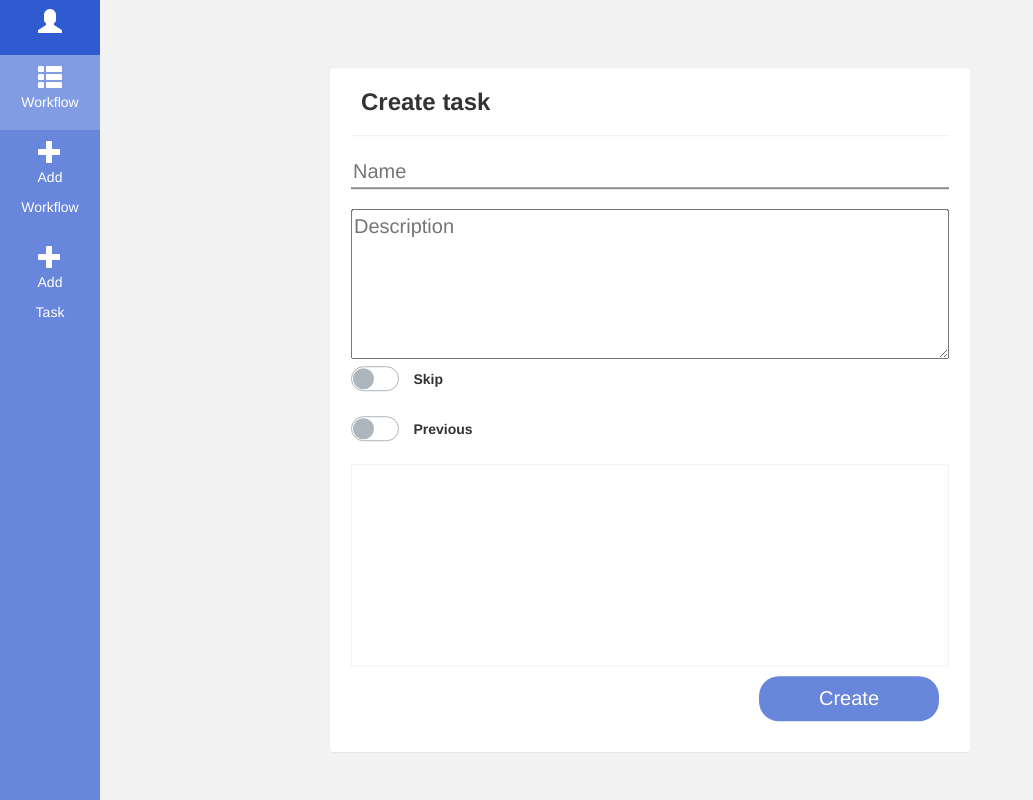
After one commit to mazsak/projectZIO, a Django app: page /create_task in a window 1280 px wide. The commit adds this page. Shown: the whole page, without its empty margins (0-1033 px from the left). Run offline with Django 3.2, Linux system fonts and the light colour scheme; data that the repository does not hold is empty; some libraries are stand-ins or nearby versions.

Commit message:
Add: adding workflows and tasks

```diff
--- a/app/app/urls.py
+++ b/app/app/urls.py
@@ -24,5 +24,6 @@ urlpatterns = [
     path('register', views.register_view, name='register'),
     path('workflows', views.workflows_view, name='workflows'),
     path('create_workflow', views.update_create_workflow_view, name='create_workflow'),
+    path('create_task', views.update_create_task_view, name='create_task'),
     path('admin/', admin.site.urls),
 ]
--- a/app/workflows/models.py
+++ b/app/workflows/models.py
@@ -23,6 +23,8 @@ class Subtask(models.Model):
     updated_on = models.DateTimeField(auto_now=True)
     status = models.CharField(max_length=32, choices=STATUS_VALUES,
                               default='ready')
+    skip = models.BooleanField(default=False)
+    run_with_previous = models.BooleanField(default=False)
 
     def __str__(self):
         return self.name
@@ -36,6 +38,8 @@ class Task(models.Model):
     subtasks = models.ManyToManyField(Subtask)
     status = models.CharField(max_length=32, choices=STATUS_VALUES,
                               default='ready')
+    skip = models.BooleanField(default=False)
+    run_with_previous = models.BooleanField(default=False)
 
     def __str__(self):
         return self.name
@@ -53,6 +57,8 @@ class Workflow(models.Model):
     tasks = models.ManyToManyField(Task)
     status = models.CharField(max_length=32, choices=STATUS_VALUES,
                               default='ready')
+    skip = models.BooleanField(default=False)
+    run_with_previous = models.BooleanField(default=False)
 
     def __str__(self):
         return self.name
--- a/app/workflows/templates/component/nav_bar.html
+++ b/app/workflows/templates/component/nav_bar.html
@@ -25,6 +25,16 @@
                     <div>
                         <i class="glyphicon glyphicon-plus"></i>
                         <p>Add</p>
+                        <p>Workflow</p>
+                    </div>
+                </a>
+            </li>
+            <li>
+                <a href="/create_task">
+                    <div>
+                        <i class="glyphicon glyphicon-plus"></i>
+                        <p>Add</p>
+                        <p>Task</p>
                     </div>
                 </a>
             </li>
--- /dev/null
+++ b/app/workflows/templates/pages/create_task.html
@@ -0,0 +1,94 @@
+{% load static %}
+<!DOCTYPE html>
+<html lang="en">
+<head>
+    <meta charset="UTF-8">
+    <link href="{% static 'css/style_component.css' %}" rel="stylesheet" type="text/css">
+    <link href="{% static 'css/style.css' %}" rel="stylesheet" type="text/css">
+    <link rel="stylesheet" href="https://stackpath.bootstrapcdn.com/bootstrap/4.3.1/css/bootstrap.min.css"
+          integrity="sha384-ggOyR0iXCbMQv3Xipma34MD+dH/1fQ784/j6cY/iJTQUOhcWr7x9JvoRxT2MZw1T" crossorigin="anonymous">
+    <script src="https://ajax.googleapis.com/ajax/libs/jquery/3.5.1/jquery.min.js"></script>
+    <script src="https://maxcdn.bootstrapcdn.com/bootstrap/3.4.1/js/bootstrap.min.js"></script>
+    <title>{{ title }}</title>
+</head>
+<body>
+<div>
+    <div>
+        {% include  "component/nav_bar.html" %}
+    </div>
+    <div class="panel center" style="margin: 10px; width: 50%">
+        <form name="task_form" method="post">
+            {% csrf_token %}
+            <h3 style="font-weight: bold; margin:0 10px; overflow: hidden; white-space: nowrap;">Create
+                task</h3>
+            <hr/>
+            <div style="margin-bottom: 20px;">
+                <input name="name_task" type="text" placeholder="Name" required/>
+            </div>
+            <div>
+                        <textarea name="description_task" placeholder="Description"
+                                  style="width: 100%; height: 150px; font-size: 20px;"></textarea>
+            </div>
+            <div>
+                <div class="custom-control custom-switch custom-switch-xl">
+                    <input name="skip_task" type="checkbox" class="custom-control-input" id="skipNewTask">
+                    <label class="custom-control-label" for="skipNewTask"
+                           style="padding-top: 5px;">Skip</label>
+                </div>
+                <div class="custom-control custom-switch custom-switch-xl">
+                    <input name="previous_task" type="checkbox" class="custom-control-input" id="previousNewTask"
+                           style="height: 2.5rem; width: calc(4rem + 0.75rem);">
+                    <label class="custom-control-label" for="previousNewTask"
+                           style="padding-top: 5px;">Previous</label>
+                </div>
+            </div>
+            <div>
+                <div style="border: 1px solid #F2F2F2;">
+                    <div style="height: 200px; overflow-y: scroll; margin: 0;">
+                        {% for subtask in subtasks %}
+                            <div class="card" style="margin: 0;">
+                                <div class="card-header" id="newsubtask{{ subtask.id }}"
+                                     style="margin: 0;">
+                                    <h5 style="margin: 0;">
+                                        <div class="row">
+                                            <div class="col-1">
+                                                <input name="{{ subtask.id }}" type="checkbox">
+                                            </div>
+                                            <div class="col">
+                                                <button class="btn btn-link" type="button"
+                                                        data-toggle="collapse"
+                                                        data-target="#newcollapseSubtask{{ subtask.id }}"
+                                                        aria-expanded="true"
+                                                        aria-controls="newcollapseSubtask{{ subtask.id }}"
+                                                        style="margin: 0;" data-toggle="tooltip"
+                                                        data-placement="top"
+                                                        title="{{ subtask.name }}">
+                                                    {{ subtask.name }}
+                                                </button>
+                                            </div>
+                                        </div>
+                                    </h5>
+                                </div>
+
+                                <div id="newcollapseSubtask{{ subtask.id }}" class="collapse"
+                                     aria-labelledby="newsubtask{{ subtask.id }}"
+                                     data-parent="#accordionExample">
+                                    <div class="card-body">
+                                        <p>
+                                            {{ subtask.notes }}
+                                        </p>
+                                    </div>
+                                </div>
+                            </div>
+                        {% endfor %}
+                    </div>
+                </div>
+                <div>
+                    <button style="float: right">Create</button>
+                </div>
+            </div>
+        </form>
+    </div>
+</div>
+</body>
+</html>
--- a/app/workflows/views.py
+++ b/app/workflows/views.py
@@ -1,4 +1,5 @@
 from django.contrib import messages
+from django.http import HttpResponse
 from django.shortcuts import render, redirect
 from django.contrib.auth import authenticate, login
 from django.contrib.auth.models import User
@@ -63,9 +64,50 @@ def workflows_view(request):
 
 
 def update_create_workflow_view(request):
+    if request.method == "POST":
+        name_workflow = request.POST.get('name_workflow')
+        description_workflow = request.POST.get('description_workflow')
+        skip_workflow = bool(request.POST.get('skip_workflow'))
+        previous_workflow = bool(request.POST.get('previous_workflow'))
+        tasks = [Task.objects.filter(id=x)[0] for x in request.POST.keys() if x.isdigit()]
+        # TODO add custom response
+        if not tasks:
+            return HttpResponse(status=400)
+        workflow = Workflow.objects.create(name=name_workflow,
+                                           notes=description_workflow,
+                                           skip=skip_workflow,
+                                           run_with_previous=previous_workflow,
+                                           author=request.user)
+        workflow.tasks.set(tasks)
+        workflow.users.set(list(User.objects.all()))
+        workflow.save()
+
     context = {
+        'is_update': False,
         'title': 'Create workflow',
         'tasks': Task.objects.all(),
+    }
+    return render(request, 'pages/create_workflow.html', context)
+
+
+def update_create_task_view(request):
+    if request.method == "POST":
+        name_task = request.POST.get('name_task')
+        description_task = request.POST.get('description_task')
+        skip_task = bool(request.POST.get('skip_task'))
+        previous_task = bool(request.POST.get('previous_task'))
+        subtasks = [Subtask.objects.filter(id=x)[0] for x in request.POST.keys() if x.isdigit()]
+        # TODO add custom response
+        if not subtasks:
+            return HttpResponse(status=400)
+        task = Task.objects.create(name=name_task,
+                                   notes=description_task,
+                                   skip=skip_task,
+                                   run_with_previous=previous_task)
+        task.subtasks.set(subtasks)
+        task.save()
+    context = {
+        'title': 'Create task',
         'subtasks': Subtask.objects.all()
     }
-    return render(request, 'pages/create_workflow.html', context)
+    return render(request, 'pages/create_task.html', context)
```
Also changed, not shown: app/workflows/templates/pages/create_workflow.html (+25 -89 lines).
